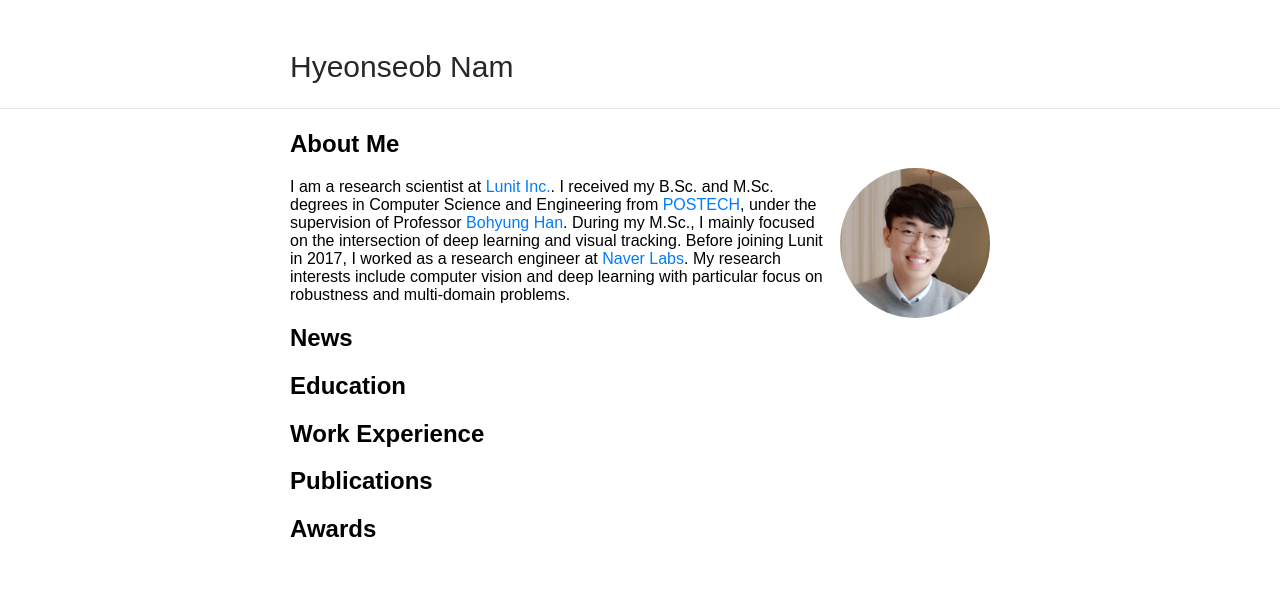
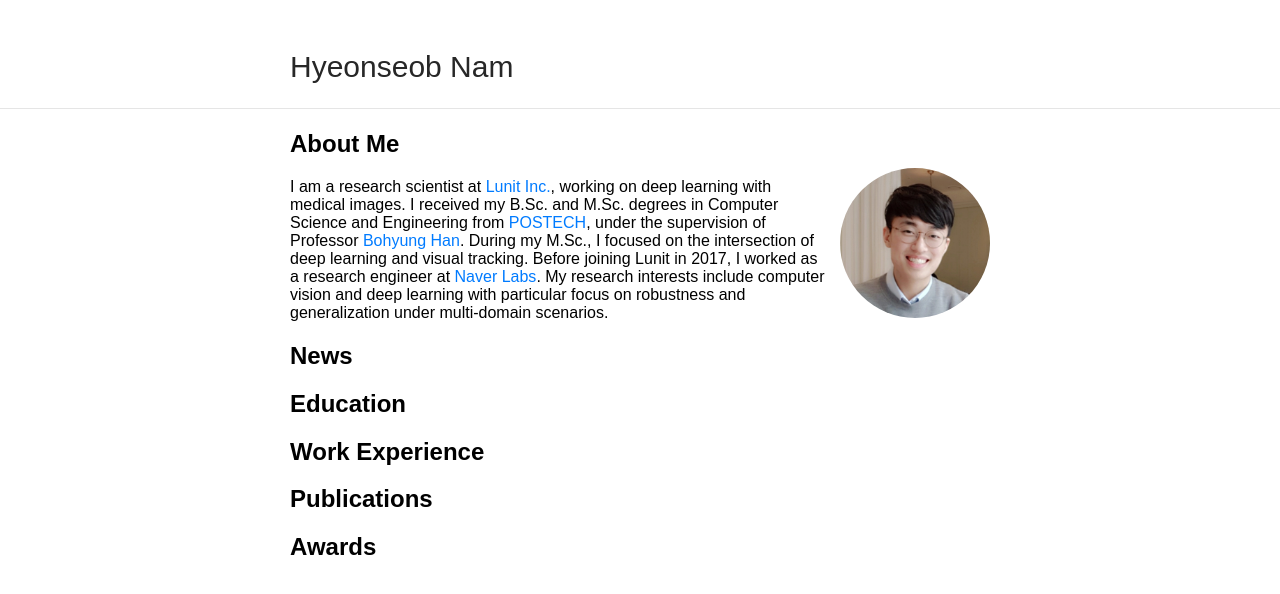
Before and after one commit to gholste/hyeonseobnam.github.io, a Jekyll site: the page built from index.md, in a window 1280 px wide. Shown: the top 594 px of the page. Built offline with Jekyll 4.4.1, drawn with Linux system fonts in a browser that asks for light colours.

Commit message:
Update index.md

```diff
--- a/index.md
+++ b/index.md
@@ -7,11 +7,11 @@ title: Hyeonseob Nam
 
 <img class="profile-picture" src="hsnam.png">
 
-I am a research scientist at [Lunit Inc.](https://lunit.io/).
+I am a research scientist at [Lunit Inc.](https://lunit.io/), working on deep learning with medical images.
 I received my B.Sc. and M.Sc. degrees in Computer Science and Engineering from [POSTECH](http://www.postech.ac.kr/eng/), under the supervision of Professor [Bohyung Han](https://cv.snu.ac.kr/index.php/~bhhan/).
-During my M.Sc., I mainly focused on the intersection of deep learning and visual tracking.
+During my M.Sc., I focused on the intersection of deep learning and visual tracking.
 Before joining Lunit in 2017, I worked as a research engineer at [Naver Labs](https://www.naverlabs.com/en/).
-My research interests include computer vision and deep learning with particular focus on robustness and multi-domain problems.
+My research interests include computer vision and deep learning with particular focus on robustness and generalization under multi-domain scenarios.
 
 ## News
 
```
